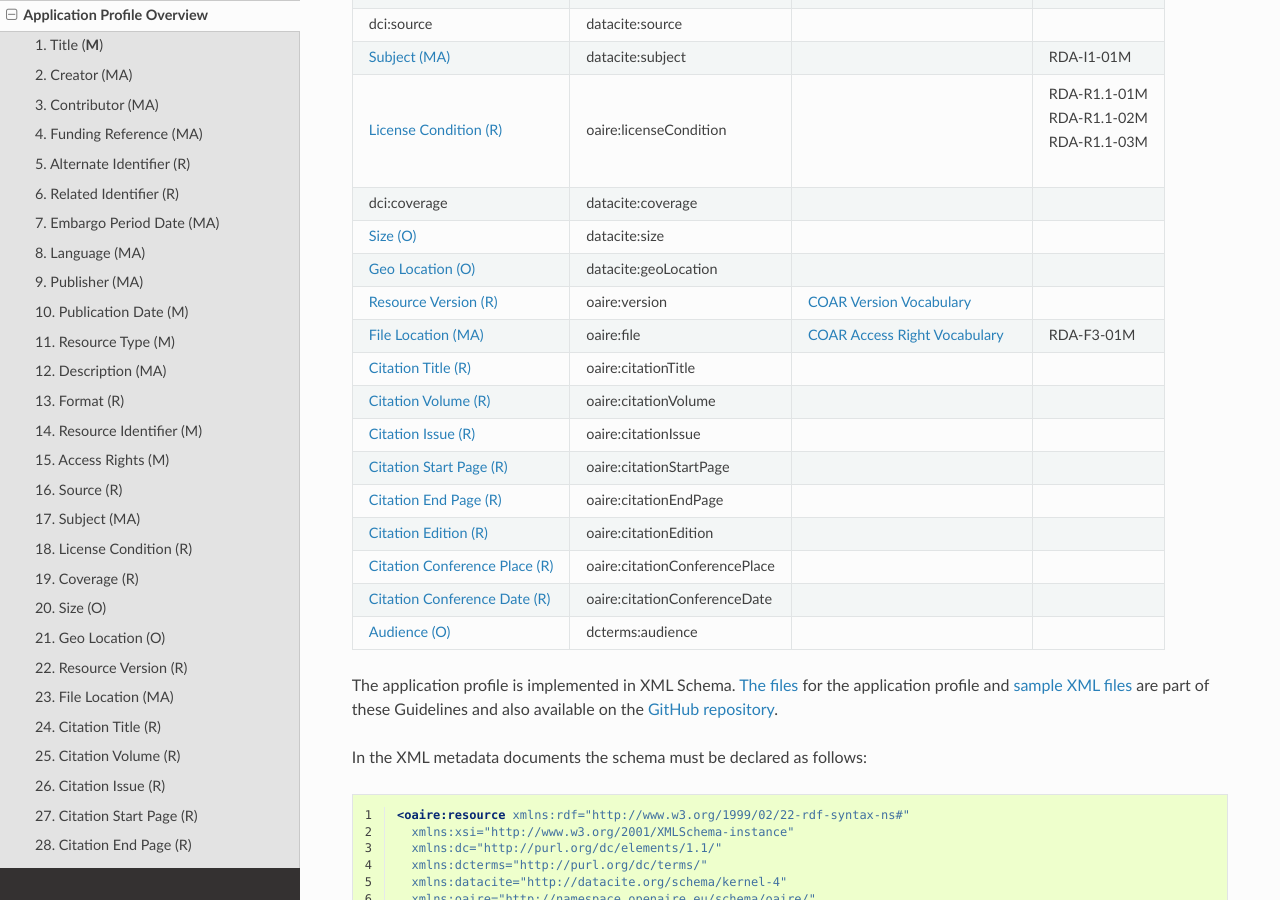
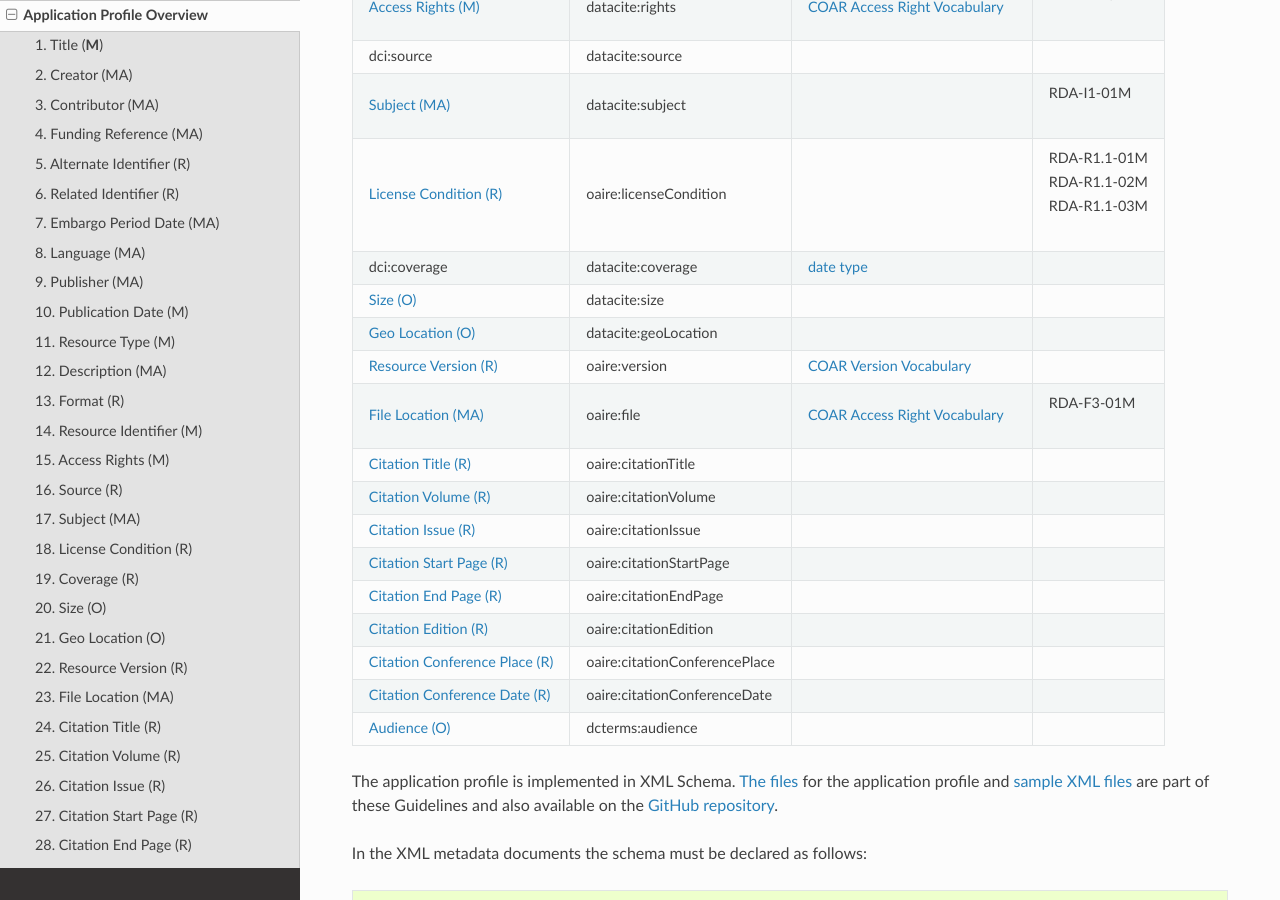
Before and after one commit to openaire/guidelines-literature-repositories, a Sphinx documentation site: the page built from docs/application_profile.rst, in a window 1280 px wide and 900 px high, scrolled down 1532 px. Built offline with Sphinx 7.4.7 and the Read the Docs theme 3.1.0, drawn with Linux system fonts in a browser that asks for light colours; a script that is not in the unit is left out.

Commit message:
Update application_profile.rst

```diff
--- a/docs/application_profile.rst
+++ b/docs/application_profile.rst
@@ -48,17 +48,17 @@
 :ref:`dci:identifier`                    datacite:identifier           :ref:`identifier type <vocab:identifiertype_identifiertype>`                     | RDA-F1-01M
                                                                                                                                                         | RDA-F1-02M
                                                                                                                                                         | RDA-A1.1-01D
-:ref:`dci:accessrights`                  datacite:rights               `COAR Access Right Vocabulary`_                                                  RDA-A1-01M
+:ref:`dci:accessrights`                  datacite:rights               `COAR Access Right Vocabulary`_                                                  | RDA-A1-01M
 :ref:`dci:source`                        datacite:source
-:ref:`dci:subject`                       datacite:subject                                                                                               RDA-I1-01M
+:ref:`dci:subject`                       datacite:subject                                                                                               | RDA-I1-01M
 :ref:`aire:licenseCondition`             oaire:licenseCondition                                                                                         | RDA-R1.1-01M
                                                                                                                                                         | RDA-R1.1-02M
                                                                                                                                                         | RDA-R1.1-03M
-:ref:`dci:coverage`                      datacite:coverage
+:ref:`dci:coverage`                      datacite:coverage             :ref:`date type <vocab:datetype_datetype>`
 :ref:`dci:size`                          datacite:size
 :ref:`dci:geolocation`                   datacite:geoLocation
 :ref:`aire:version`                      oaire:version                 `COAR Version Vocabulary`_
-:ref:`aire:file`                         oaire:file                    `COAR Access Right Vocabulary`_                                                  RDA-F3-01M
+:ref:`aire:file`                         oaire:file                    `COAR Access Right Vocabulary`_                                                  | RDA-F3-01M
 :ref:`aire:citationTitle`                oaire:citationTitle
 :ref:`aire:citationVolume`               oaire:citationVolume
 :ref:`aire:citationIssue`                oaire:citationIssue
```
